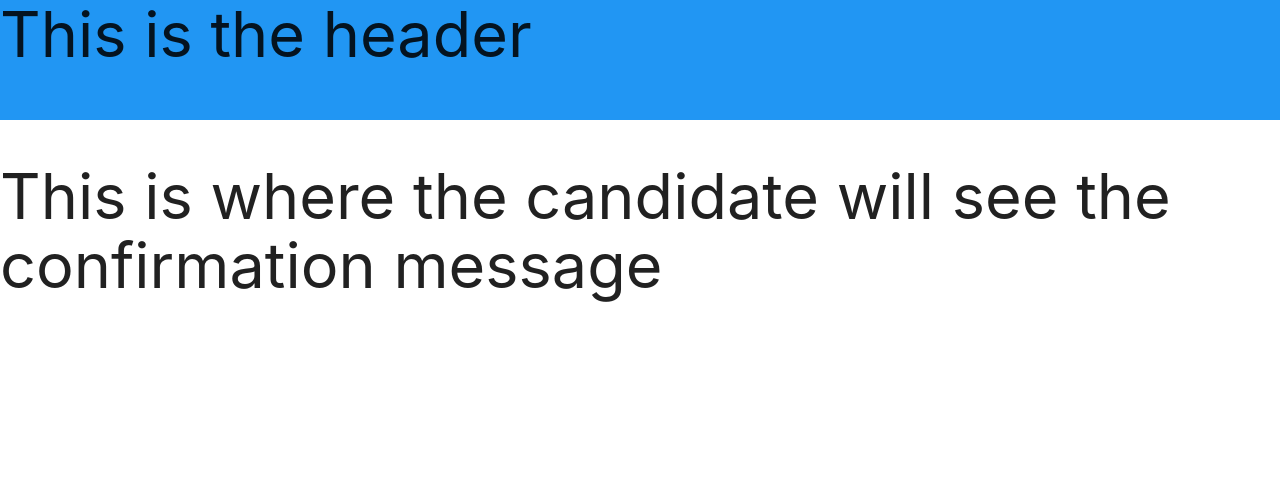
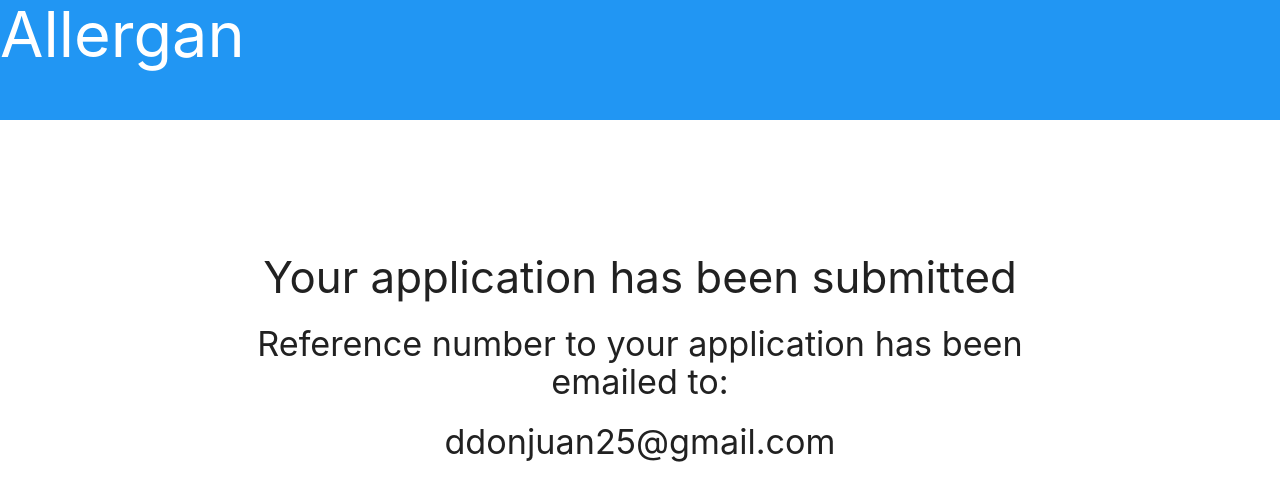
Before and after one commit to ddonjuan/candidates-interview-scheduling, a React (Create React App) app in the folder client/: page /candidate-confirmation-page in a window 1280 px wide. Shown: the top 500 px of the page. Built offline with nearby package versions, Linux system fonts and the light colour scheme.

Commit message:
finished the confirmation page

```diff
--- a/client/src/components/candidate-confirmation-page.js
+++ b/client/src/components/candidate-confirmation-page.js
@@ -1,7 +1,15 @@
 import React from 'react';
+import dummyData from './dummy-data'
 
-export default (props)=>{
-    return(
-        <h1>This is where the candidate will see the confirmation message</h1>
+export default (props) => {
+    return (
+        <div className="container">
+            <div className="email-confirm">
+                <h3 className="center">Your application has been submitted</h3>
+                <h4 className="center">Reference number to your application has been emailed to: </h4>
+                <h4 className="center">{dummyData[0].email}</h4>
+            </div>
+
+        </div>
     )
 }
--- a/client/src/components/candidate-header.js
+++ b/client/src/components/candidate-header.js
@@ -3,7 +3,7 @@
 export default (props) => {
     return (
         <div className="header blue">
-            <h1>This is the header</h1>
+            <h1 className="header-title">Allergan</h1>
         </div>
     )
 }
--- a/client/src/stylesheets/App.css
+++ b/client/src/stylesheets/App.css
@@ -9,6 +9,7 @@
 }
 .header h1{
   margin: 0;
+  color: white;
 }
 
 /*  Step 3 styling START  */
@@ -23,3 +24,8 @@
   height: 180px;
 }
 /*  Step 3 styling FINISH  */
+/*  Confirmation Page styling START  */
+.email-confirm{
+  margin-top: 15%;
+}
+/*  Confirmation Pagestyling END  */
```
